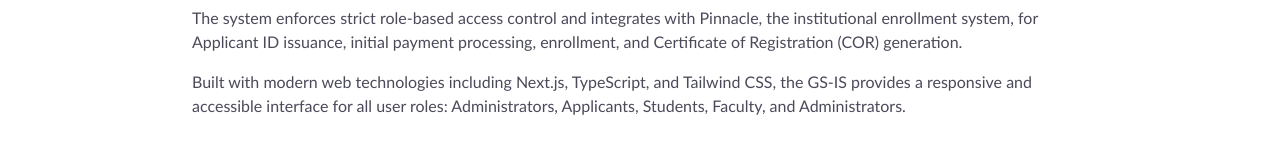
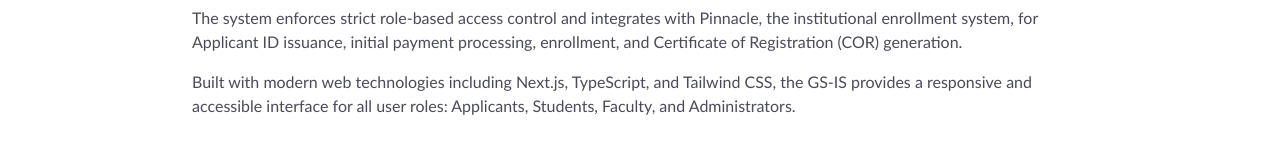
Before and after one commit to MuelTech/graduate-system, a Next.js app in the folder frontend/: page /about in a window 1280 px wide. Shown: the part 499-664 px from the top of the page. Built offline with nearby package versions, Linux system fonts and the light colour scheme.

Commit message:
fix: correct About page user role list

```diff
--- a/frontend/src/app/(public)/about/page.tsx
+++ b/frontend/src/app/(public)/about/page.tsx
@@ -54,8 +54,8 @@ export default function AboutPage() {
               <p className="text-(--earist-body-text)">
                 Built with modern web technologies including Next.js,
                 TypeScript, and Tailwind CSS, the GS-IS provides a responsive
-                and accessible interface for all user roles: Administrators,
-                Applicants, Students, Faculty, and Administrators.
+                and accessible interface for all user roles: Applicants,
+                Students, Faculty, and Administrators.
               </p>
             </div>
 
```
